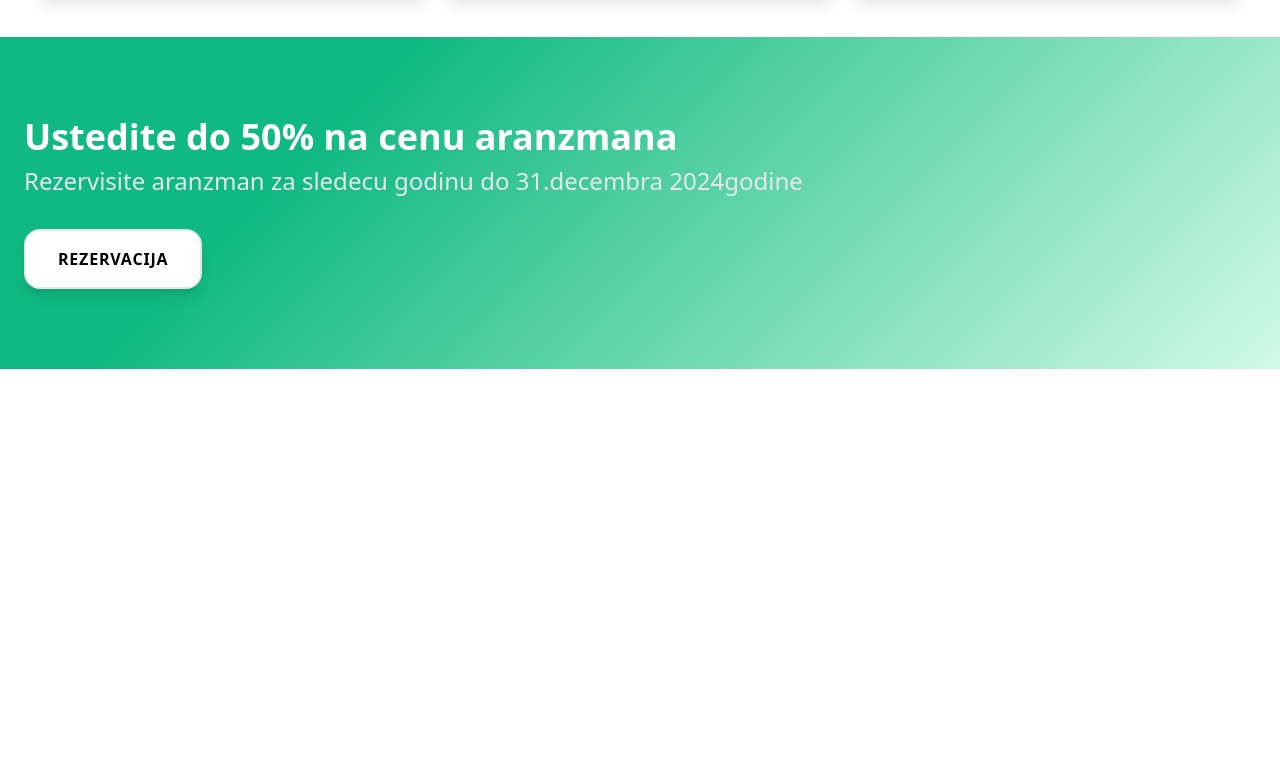
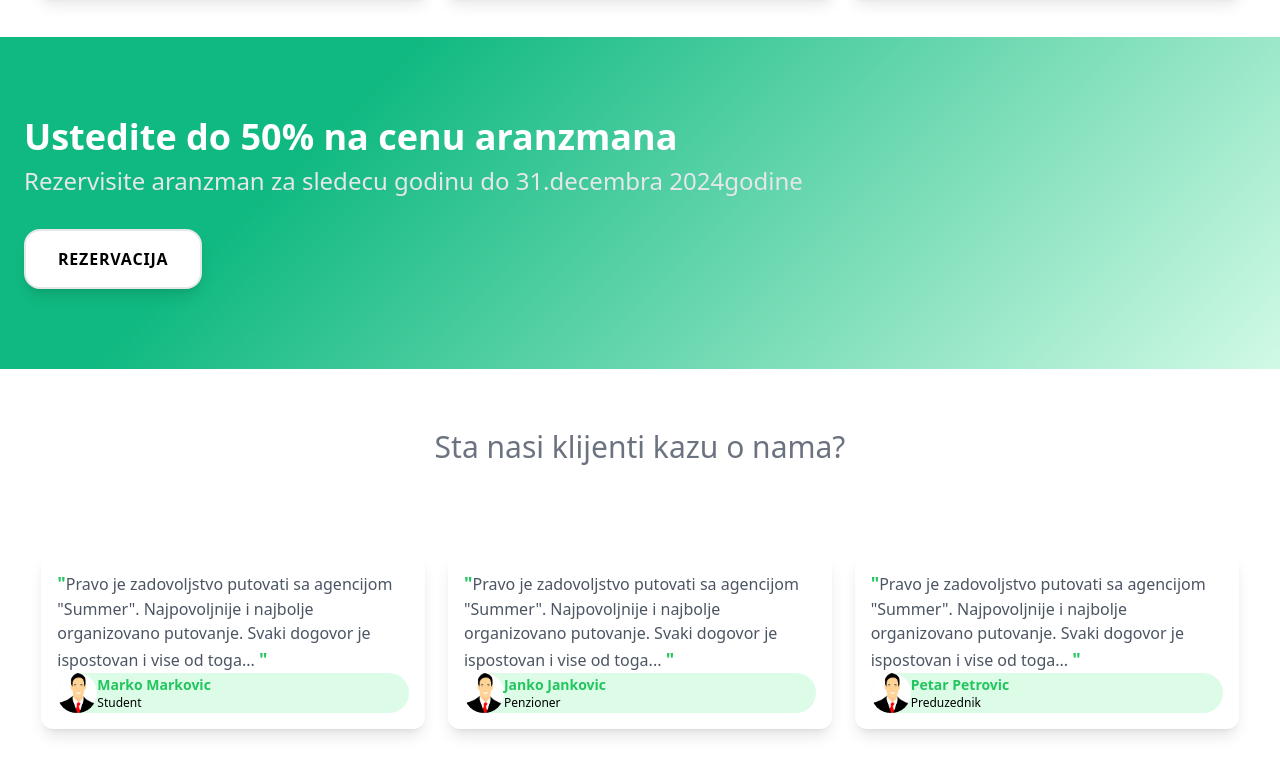
Before and after one commit to Burgundy13/Tailwind-CSS---Practice, a website: page src/index.html in a window 1280 px wide. Shown: the part 2961-3730 px from the top of the page. Before the commit the page ends 3330 px from the top, so only its background shows below. Drawn offline with Linux system fonts and the light colour scheme.

Commit message:
Testimonials added

```diff
--- a/src/index.html
+++ b/src/index.html
@@ -329,6 +329,101 @@
 					</button>
 				</div>
 			</div>
+
+			<!-- Discount banner end -->
+
+			<!-- Testimonials -->
+
+			<!-- Title  -->
+
+			<div class="mt-5 flex justify-center p-10">
+				<h2 class="text-3xl text-gray-500 mb-2">
+					Sta nasi klijenti kazu o nama?
+				</h2>
+			</div>
+
+			<!-- Title end -->
+
+			<div class="grid sm:grid-cols-1 md:grid-cols-3 p-10 gap-5">
+				<div class="shadow-lg bg-white rounded-xl p-4 w-96 max-w-full mx-auto">
+					<p class="text-gray-600">
+						<span class="text-green-500 text-lg font-bold">"</span>Pravo je
+						zadovoljstvo putovati sa agencijom "Summer". Najpovoljnije i
+						najbolje organizovano putovanje. Svaki dogovor je ispostovan i vise
+						od toga...
+						<span class="text-green-500 text-lg font-bold">"</span>
+					</p>
+					<div class="flex bg-green-100 rounded-full items-center">
+						<a class="block" href="#">
+							<img
+								class="h-10 w-10 rounded-full mx-auto"
+								src="images/avatar.png"
+								alt="Client"
+							/>
+						</a>
+						<div class="flex flex-col justify-between">
+							<span class="text-sm text-green-500 font-semibold"
+								>Marko Markovic</span
+							>
+							<span class="text-xs">Student</span>
+						</div>
+					</div>
+				</div>
+				<div class="shadow-lg bg-white rounded-xl p-4 w-96 max-w-full mx-auto">
+					<p class="text-gray-600">
+						<span class="text-green-500 text-lg font-bold">"</span>Pravo je
+						zadovoljstvo putovati sa agencijom "Summer". Najpovoljnije i
+						najbolje organizovano putovanje. Svaki dogovor je ispostovan i vise
+						od toga...
+						<span class="text-green-500 text-lg font-bold">"</span>
+					</p>
+					<div class="flex bg-green-100 rounded-full items-center">
+						<a class="block" href="#">
+							<img
+								class="h-10 w-10 rounded-full mx-auto"
+								src="images/avatar.png"
+								alt="Client"
+							/>
+						</a>
+						<div class="flex flex-col justify-between">
+							<span class="text-sm text-green-500 font-semibold"
+								>Janko Jankovic</span
+							>
+							<span class="text-xs">Penzioner</span>
+						</div>
+					</div>
+				</div>
+				<div class="shadow-lg bg-white rounded-xl p-4 w-96 max-w-full mx-auto">
+					<p class="text-gray-600">
+						<span class="text-green-500 text-lg font-bold">"</span>Pravo je
+						zadovoljstvo putovati sa agencijom "Summer". Najpovoljnije i
+						najbolje organizovano putovanje. Svaki dogovor je ispostovan i vise
+						od toga...
+						<span class="text-green-500 text-lg font-bold">"</span>
+					</p>
+					<div class="flex bg-green-100 rounded-full items-center">
+						<a class="block" href="#">
+							<img
+								class="h-10 w-10 rounded-full mx-auto"
+								src="images/avatar.png"
+								alt="Client"
+							/>
+						</a>
+						<div class="flex flex-col justify-between">
+							<span class="text-sm text-green-500 font-semibold"
+								>Petar Petrovic</span
+							>
+							<span class="text-xs">Preduzednik</span>
+						</div>
+					</div>
+				</div>
+			</div>
+
+			<!-- Testimonials  end -->
+
+			<!-- Contact -->
+
+			<!-- Contact end -->
 			<!-- Discount banner end -->
 		</main>
 		<!-- Main end -->
```
Also changed, not shown: public/style.css, src/images/avatar.png (added).
